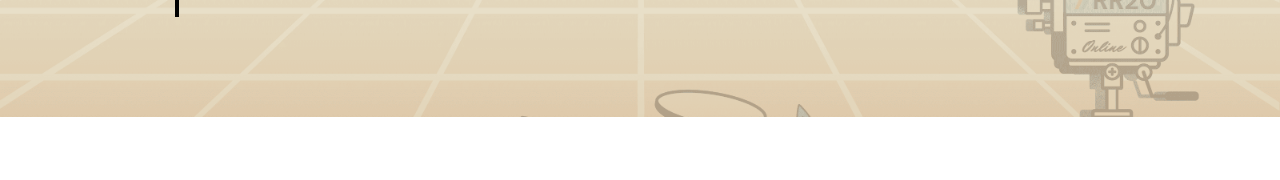
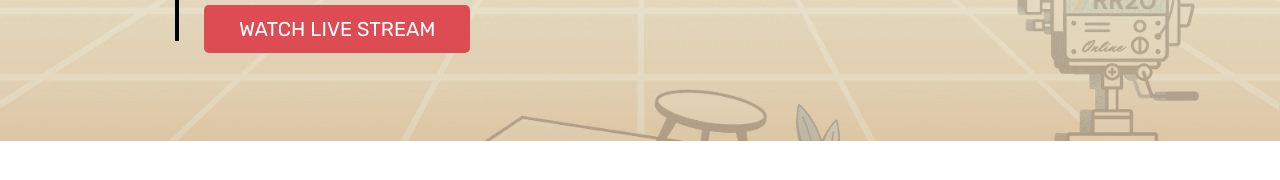
Before and after one commit to tuf75588/50-React-Projects-Part1, a React app in the folder 02-conference-schedule/: page / in a window 1280 px wide. Shown: the part 550-730 px from the top of the page. Built offline with nearby package versions, Linux system fonts and the light colour scheme.

Commit message:
add live stream button for virtual attendees

```diff
--- a/02-conference-schedule/src/index.css
+++ b/02-conference-schedule/src/index.css
@@ -132,3 +132,13 @@ h2 {
 .home_header_content h2 {
   font-size: 40px;
 }
+
+.live_stream {
+  text-transform: uppercase;
+  background: #dd4b53;
+  color: #fff;
+  box-shadow: 0 2px 4px rgb(0, 0, 0 / 10%);
+  font-size: 20px;
+  padding: 12px 35px;
+  border-radius: 5px;
+}
--- a/02-conference-schedule/src/shared/header.tsx
+++ b/02-conference-schedule/src/shared/header.tsx
@@ -35,6 +35,7 @@ function Header() {
             <h1>Awesome React Conf</h1>
             <h2>{new Date().toDateString()}</h2>
             <p>Awesome React Conf is a community conference about React and topics interesting to React developers. We focus on a friendly, welcoming atmosphere, engaging talks from new and established speakers, and plenty of hallway-track time to chat with interesting people.</p>
+            <div><a href="/live_stream" className="live_stream btn">Watch Live Stream</a></div>
           </div>
         </div>
       </div>
```
